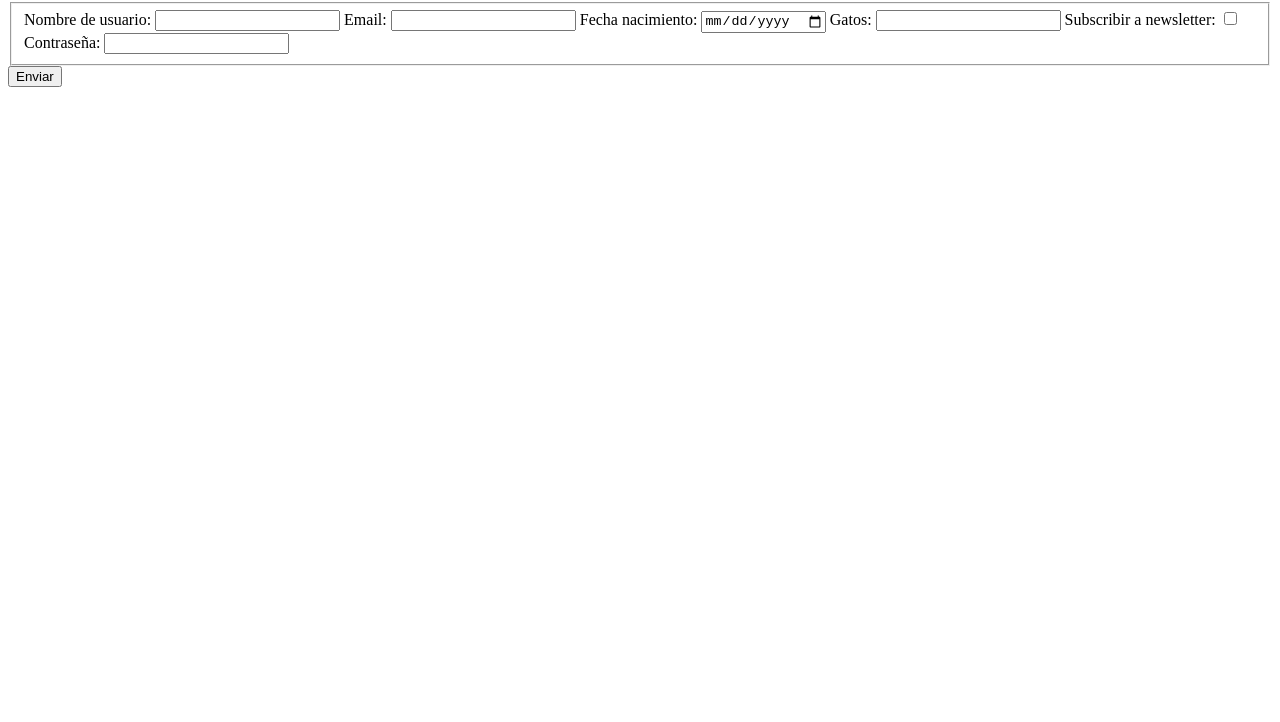
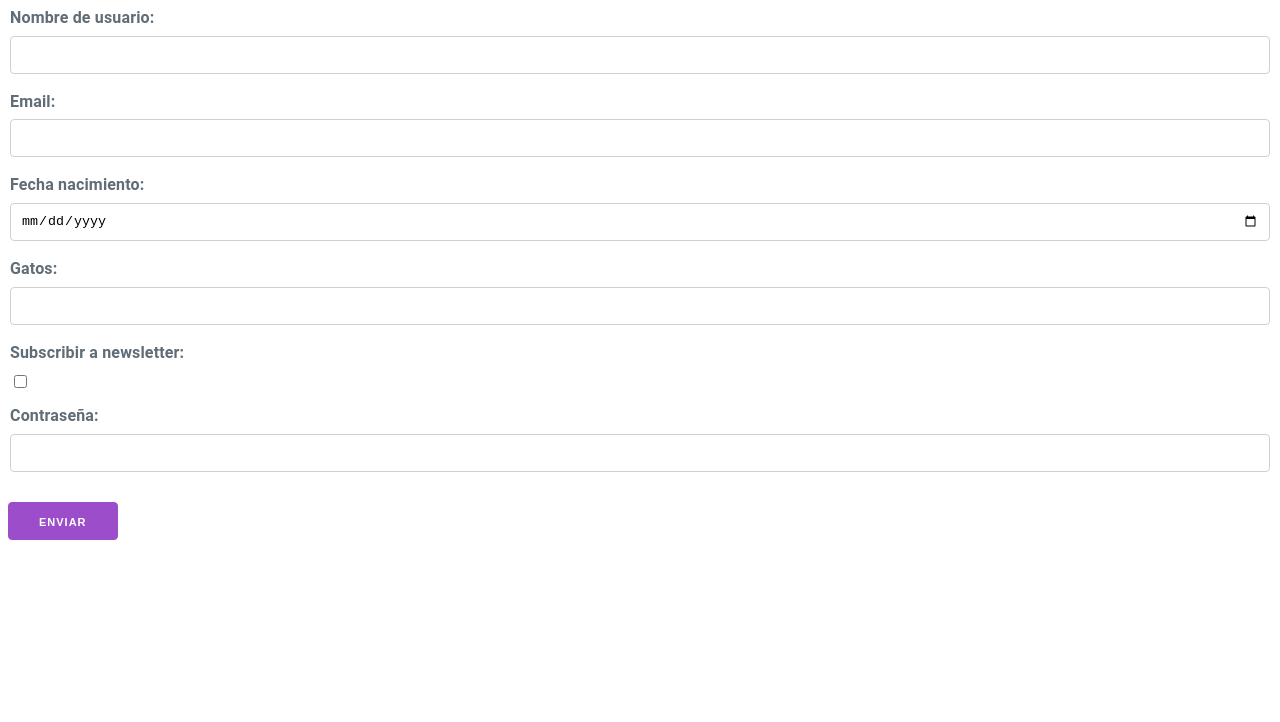
Before and after one commit to vs-web-dev-1/christian, a plain HTML site: page www/forms.html in a window 1280 px wide. Shown: the part 78-800 px from the top of the page. Drawn offline with Linux system fonts and the light colour scheme.

Commit message:
Estilos formulario

```diff
--- a/www/forms.html
+++ b/www/forms.html
@@ -5,6 +5,10 @@
         <title>Formularios</title>
         <meta charset="UTF-8">
         <meta name="viewport" content="width=device-width">
+        <!-- <link rel="stylesheet" href="./styles/reset.css"> -->
+        <link rel="stylesheet" href="./styles/milligram.css">
+        <!-- <link rel="stylesheet" href="./styles/marx.css"> -->
+        <!-- <link rel="stylesheet" href="https://unpkg.com/mvp.css"> -->
     </head>
 
     <body>
```
